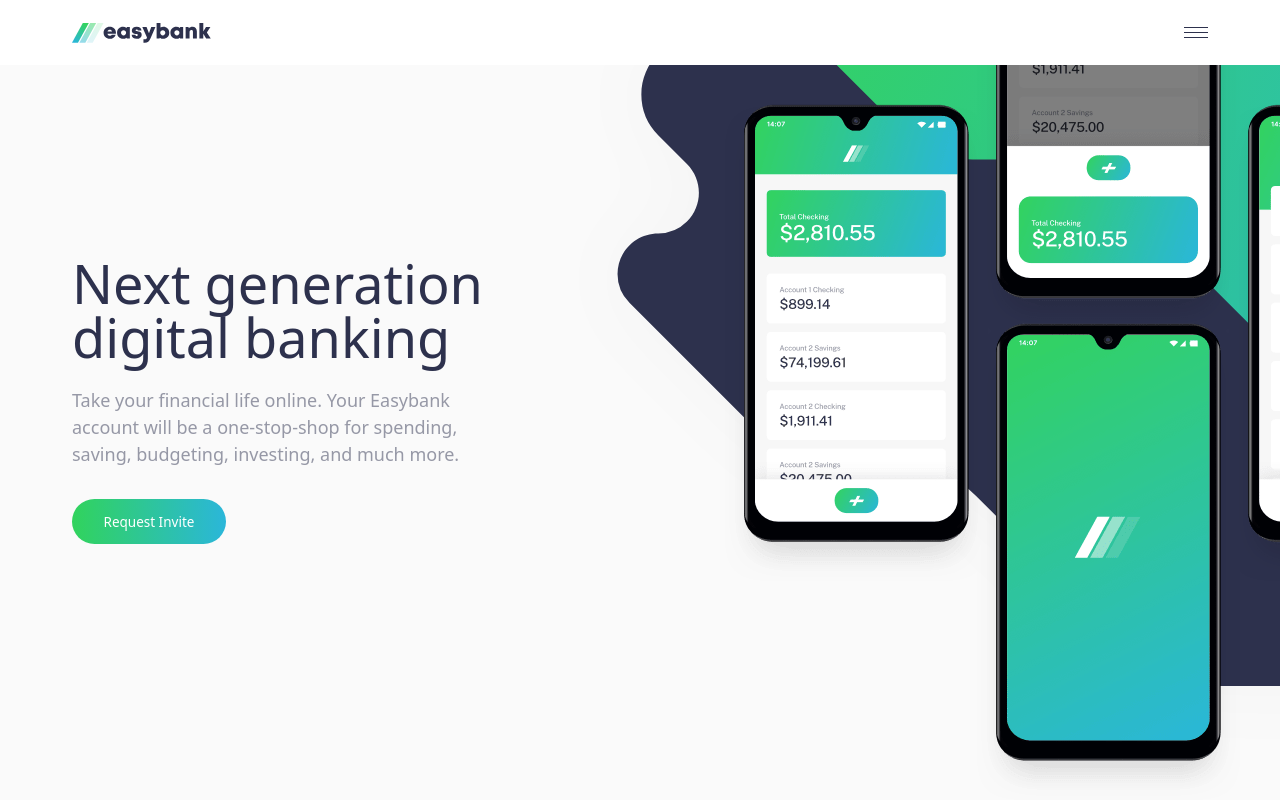
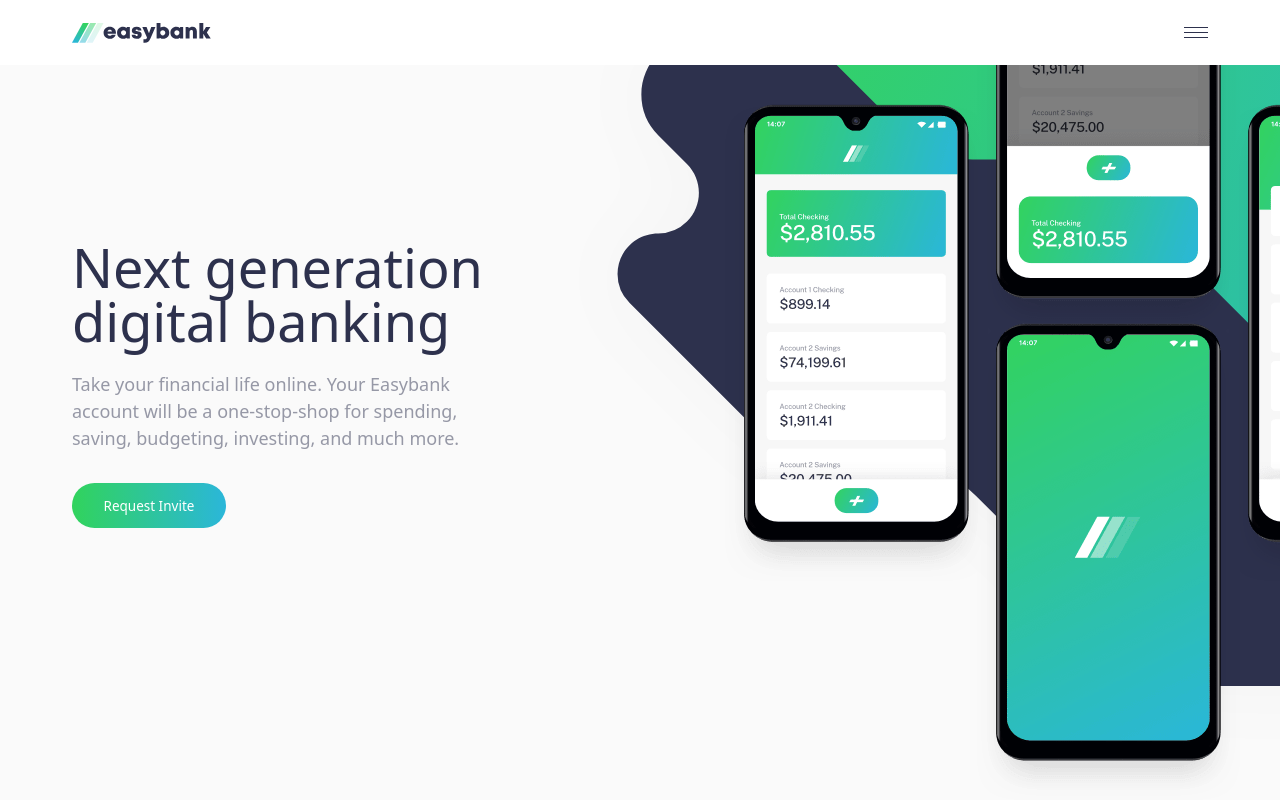
Before and after one commit to PeterPan627/easybank-landing-page, a Next.js app: page / in a window 1280 px wide. Shown: the top 800 px of the page. Built offline with nearby package versions, Linux system fonts and the light colour scheme.

Commit message:
add hover effect to button

```diff
--- a/components/home/Hero.tsx
+++ b/components/home/Hero.tsx
@@ -16,7 +16,7 @@
             one-stop-shop for spending, saving, budgeting, investing, and much
             more.
           </p>
-          <button className="bg-primary-lime-green px-7 py-3 rounded-full text-neutral-white text-xs bg-gradient-to-r from-primary-lime-green to-primary-bright-cyan">
+          <button className="bg-primary-lime-green px-7 py-3 rounded-full text-neutral-white text-xs bg-gradient-to-r from-primary-lime-green to-primary-bright-cyan hover:button-brightness mb-7">
             Request Invite
           </button>
         </div>
```
